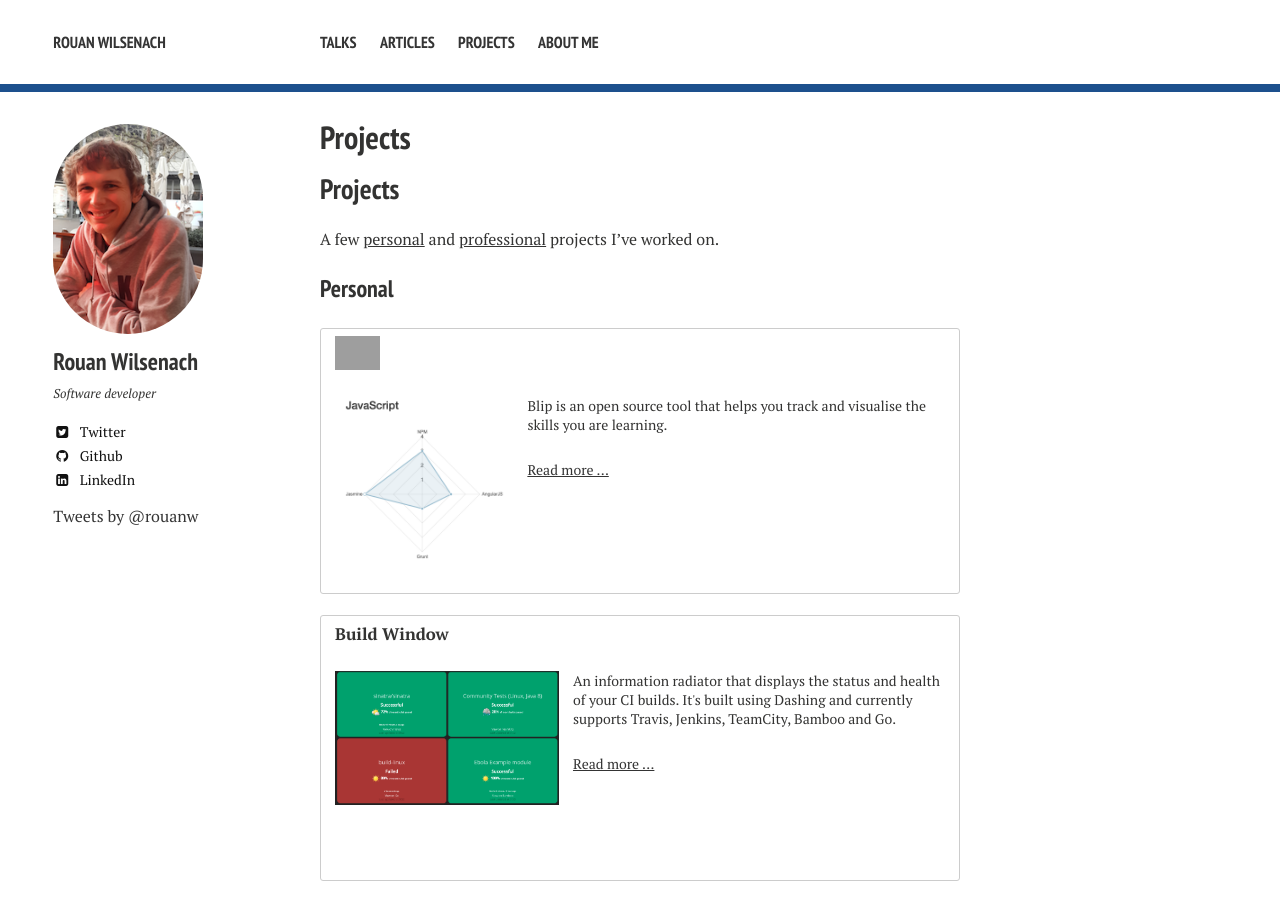
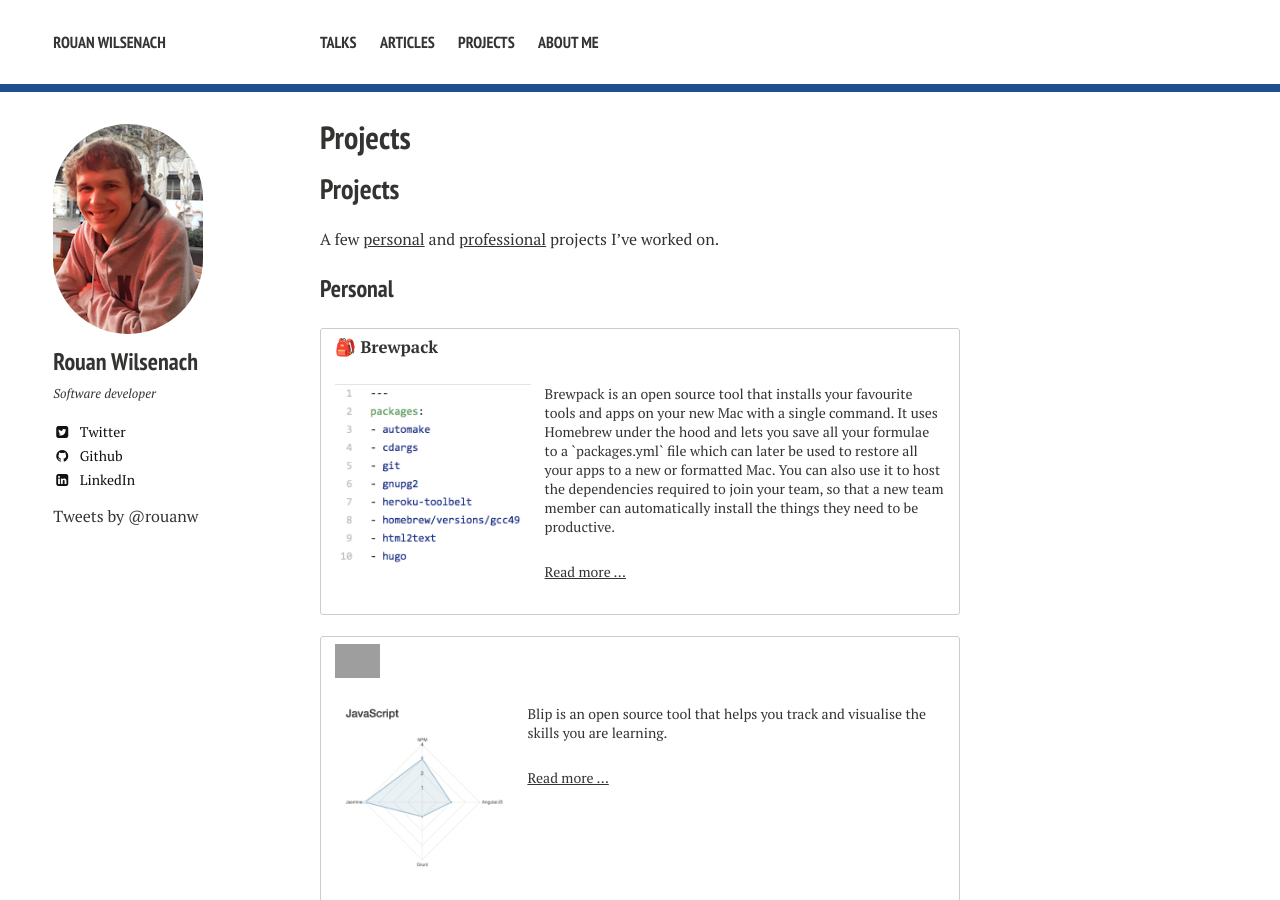
Before and after one commit to rouanw/rouanw.github.io, a Jekyll site: the page built from projects/index.md, in a window 1280 px wide and 900 px high. Built offline with Jekyll 4.4.1, drawn with Linux system fonts in a browser that asks for light colours; nearby versions of some CDN libraries; some web fonts are replaced; comment, search, counter and statistics services are not loaded; our own code applies the rules of GitHub Pages for plain Markdown files.

Commit message:
add brewpack to projects

```diff
--- a/projects/index.md
+++ b/projects/index.md
@@ -10,6 +10,8 @@ share: false
 A few [personal](#personal) and [professional](#professional) projects I've worked on.
 
 ### <a name="personal"></a>Personal
+
+{% include _promo.html title="🎒 Brewpack" url="https://rouanw.github.io/brewpack" imageUrl="images/brewpack.png" description="Brewpack is an open source tool that installs your favourite tools and apps on your new Mac with a single command. It uses Homebrew under the hood and lets you save all your formulae to a `packages.yml` file which can later be used to restore all your apps to a new or formatted Mac. You can also use it to host the dependencies required to join your team, so that a new team member can automatically install the things they need to be productive." %}
 
 {% include _promo.html title="<img class=\"logo\" src=\"http://rouanw.github.io/blip/blip_logo.png\"/>" url="http://rouanw.github.io/blip" imageUrl="images/radar.png" description="Blip is an open source tool that helps you track and visualise the skills you are learning." %}
 
```
Also changed, not shown: images/brewpack.png (added).
